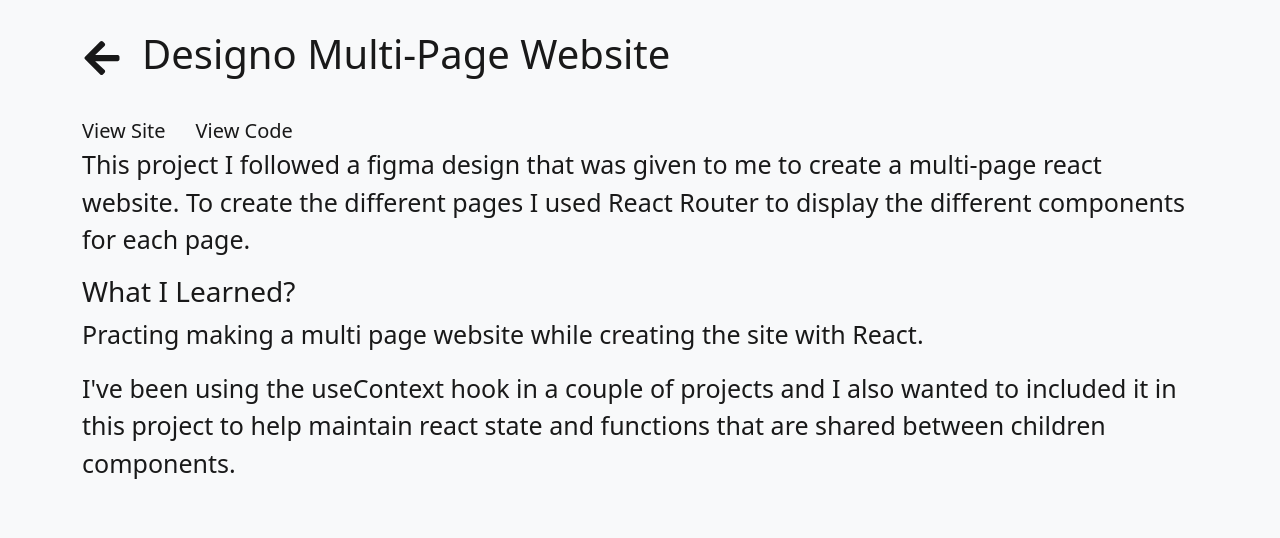
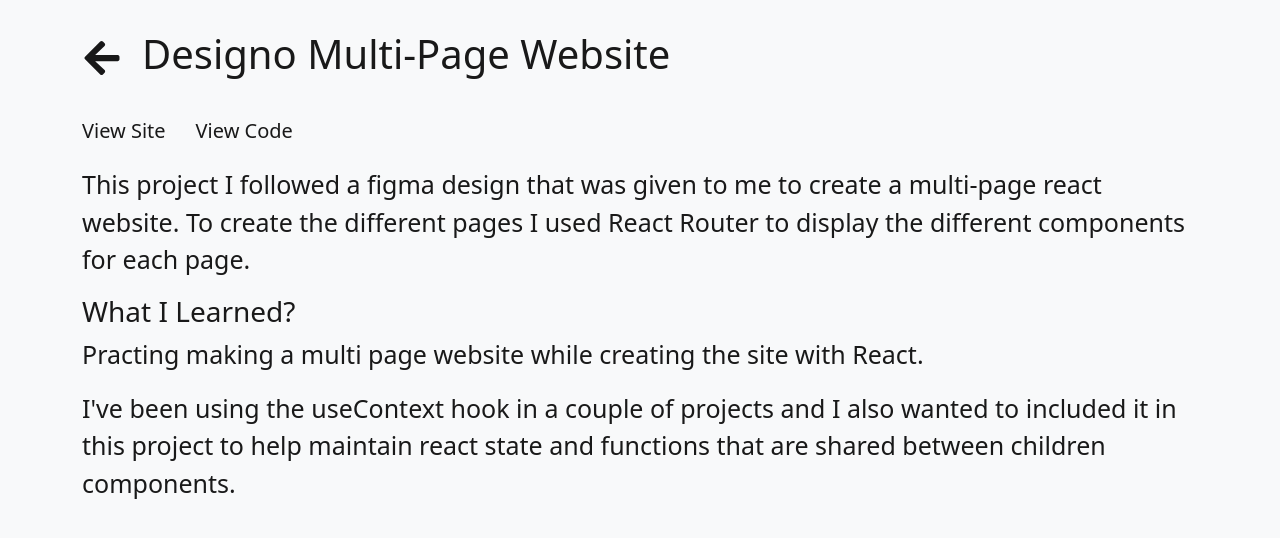
Before and after one commit to thomasgilmore/portfolio2022, a React (Create React App) app: page /designo-multi-page-website in a window 1280 px wide. Shown: the top 538 px of the page. Built offline with nearby package versions, Linux system fonts and the light colour scheme.

Commit message:
adjusted padding for projects

```diff
--- a/src/Components/projectnav.css
+++ b/src/Components/projectnav.css
@@ -2,5 +2,5 @@
   align-items: center;
   display: flex;
   gap: 20px;
-  padding: 30px 0;
+  padding: 30px 0 10px 0;
 }
--- a/src/projects.css
+++ b/src/projects.css
@@ -2,6 +2,7 @@
   display: flex;
   gap: 30px;
   font-size: 20px;
+  padding: 20px 0;
 }
 
 .projectText {
```
